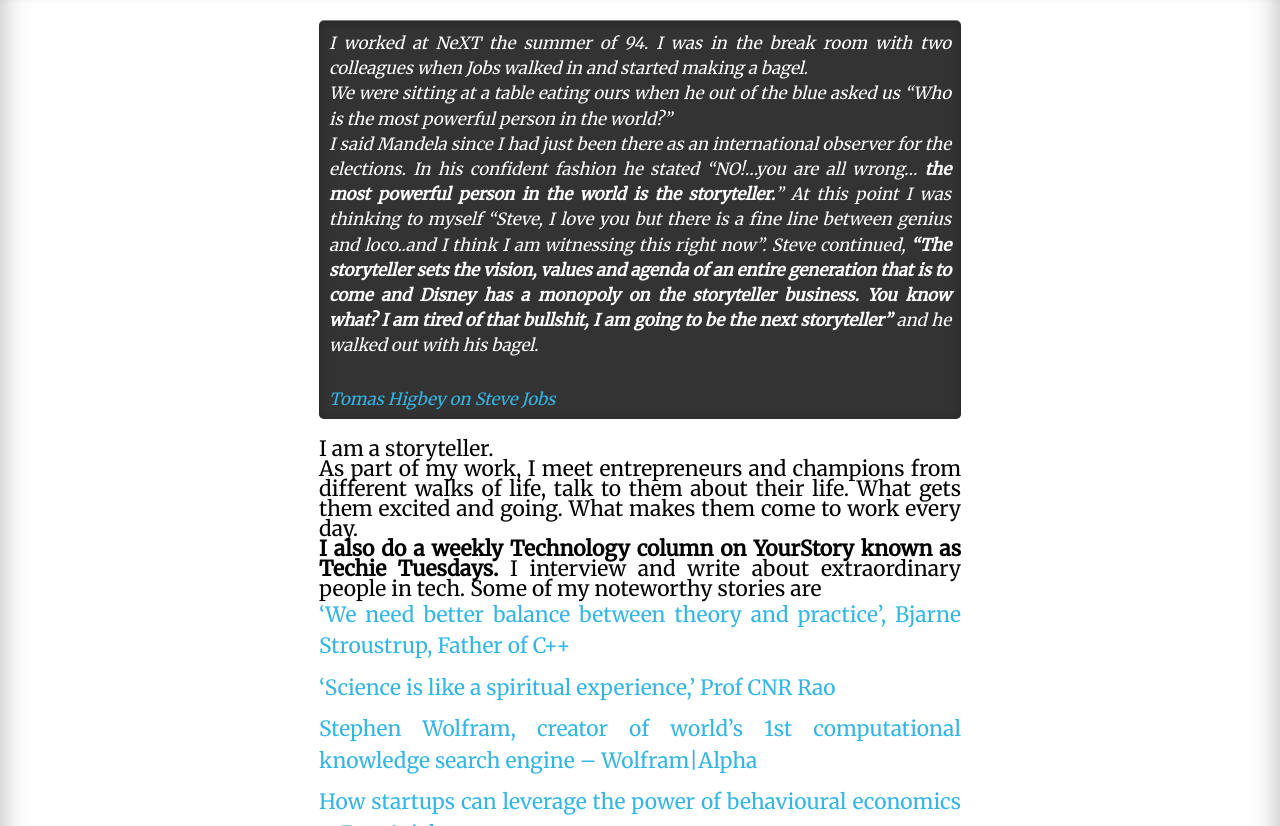
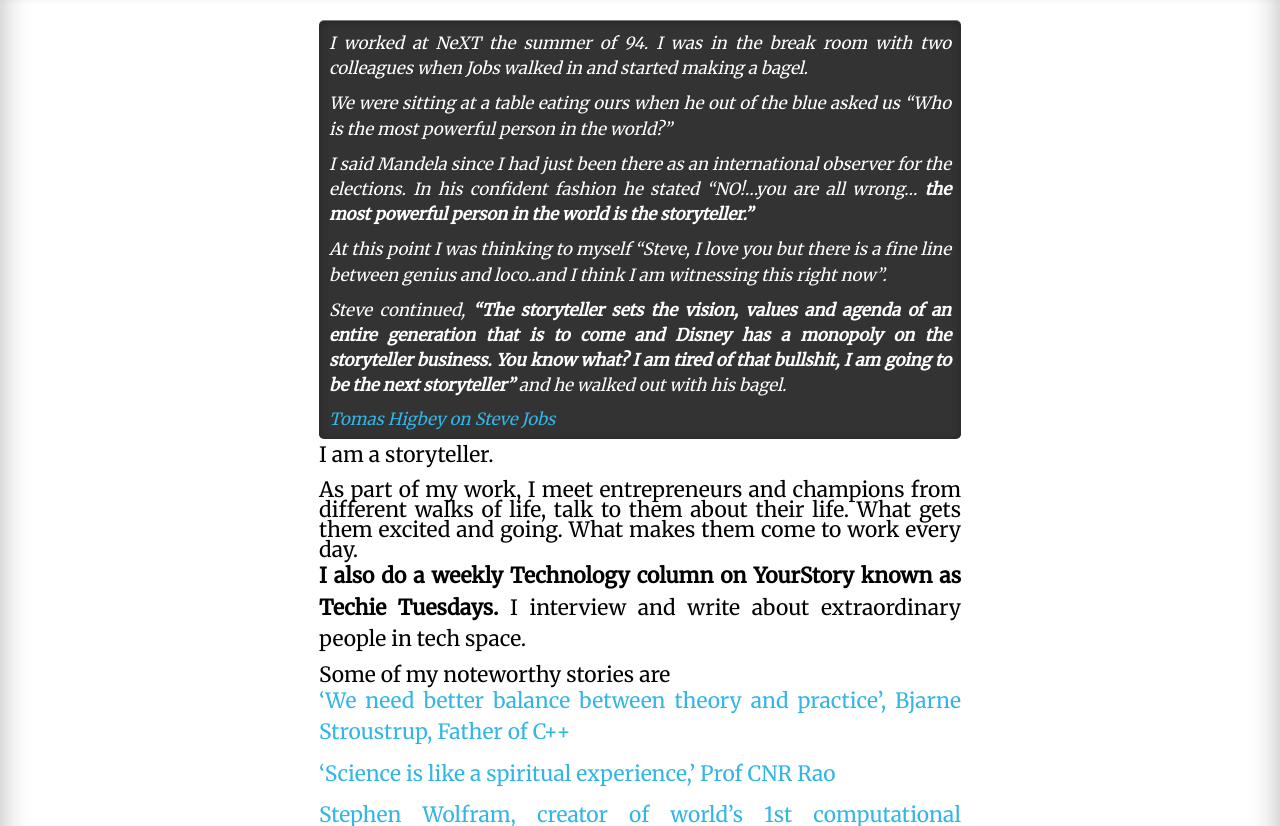
Before and after one commit to adityabhushan/adityabhushan.github.io, a Jekyll site: the page built from articles.html, in a window 1280 px wide and 900 px high, cut to the strip 74-900 px from the top of the window. Built offline with Jekyll 4.4.1, drawn with Linux system fonts in a browser that asks for light colours; Markdown is read by kramdown in place of the engine named in the settings; comment, search, counter and statistics services are not loaded.

Commit message:
Update articles.html

```diff
--- a/articles.html
+++ b/articles.html
@@ -3,16 +3,15 @@
 categories: [Articles]
 ---
 <div class='highlight'>
-<p>I worked at NeXT the summer of 94. I was in the break room with two colleagues when Jobs walked in and started making a bagel. </br>We were sitting at a table eating ours when he out of the blue asked us “Who is the most powerful person in the world?”  </br>I said Mandela since I had just been there as an international  observer for the elections. In his confident fashion he stated “NO!…you  are all wrong… <b>the most powerful person in the world is the storyteller.</b>” At this point I was thinking to myself “Steve, I love you but  there is a fine line between genius and loco..and I think I am  witnessing this right now”. Steve continued, <b>“The storyteller sets the vision, values and agenda of an entire generation that is to come and Disney has a monopoly on the storyteller business. You know what? I am  tired of that bullshit, I am going to be the next storyteller”</b> and he walked out with his bagel.</p>
-</br>
+<p>I worked at NeXT the summer of 94. I was in the break room with two colleagues when Jobs walked in and started making a bagel.</p><p>We were sitting at a table eating ours when he out of the blue asked us “Who is the most powerful person in the world?”</p><p>I said Mandela since I had just been there as an international  observer for the elections. In his confident fashion he stated “NO!…you  are all wrong… <b>the most powerful person in the world is the storyteller.”</b></p><p> At this point I was thinking to myself “Steve, I love you but  there is a fine line between genius and loco..and I think I am  witnessing this right now”.</p><p>Steve continued, <b>“The storyteller sets the vision, values and agenda of an entire generation that is to come and Disney has a monopoly on the storyteller business. You know what? I am  tired of that bullshit, I am going to be the next storyteller”</b> and he walked out with his bagel.</p>
+
 <a href="http://www.quora.com/Steve-Jobs/What-are-the-best-stories-about-people-randomly-meeting-Steve-Jobs/answer/Tomas-Higbey">Tomas Higbey on Steve Jobs</a>
 </div>
-</br>
-I am a storyteller.
-</br>
+<p>I am a storyteller.</p>
+
 As part of my work, I meet entrepreneurs and champions from different walks of life, talk to them about their life. What gets them excited and going. What makes them come to work every day.
-</br>
-<b>I also do a weekly  Technology column on YourStory known as Techie Tuesdays.</b> I interview and write about extraordinary people in tech.
+
+<p><b>I also do a weekly  Technology column on YourStory known as Techie Tuesdays.</b> I interview and write about extraordinary people in tech space.</p>
 
 Some of my noteworthy stories are
 
@@ -33,4 +32,5 @@
 <p><a href="http://yourstory.com/2013/11/abhilash-tomy-sagarparikrama/">Circumnavigation of the globe nonstop – Project Sagarparikrama</a></p>
 <p><a href="http://yourstory.com/2013/10/ruchira-gupta-interview/">The Selling of Innocents – An Interview with Ruchira Gupta</a></p>
 <p><a href="http://yourstory.com/2013/05/from-banker-to-politician-to-activist-the-meera-sanyal-story/">From Banking to Politics to Activism: The Meera Sanyal Story</a></p>
+
 <p><a href= "http://yourstory.com/author/aditya-dwivedi/">Read more</a> of my stories</p>
```
